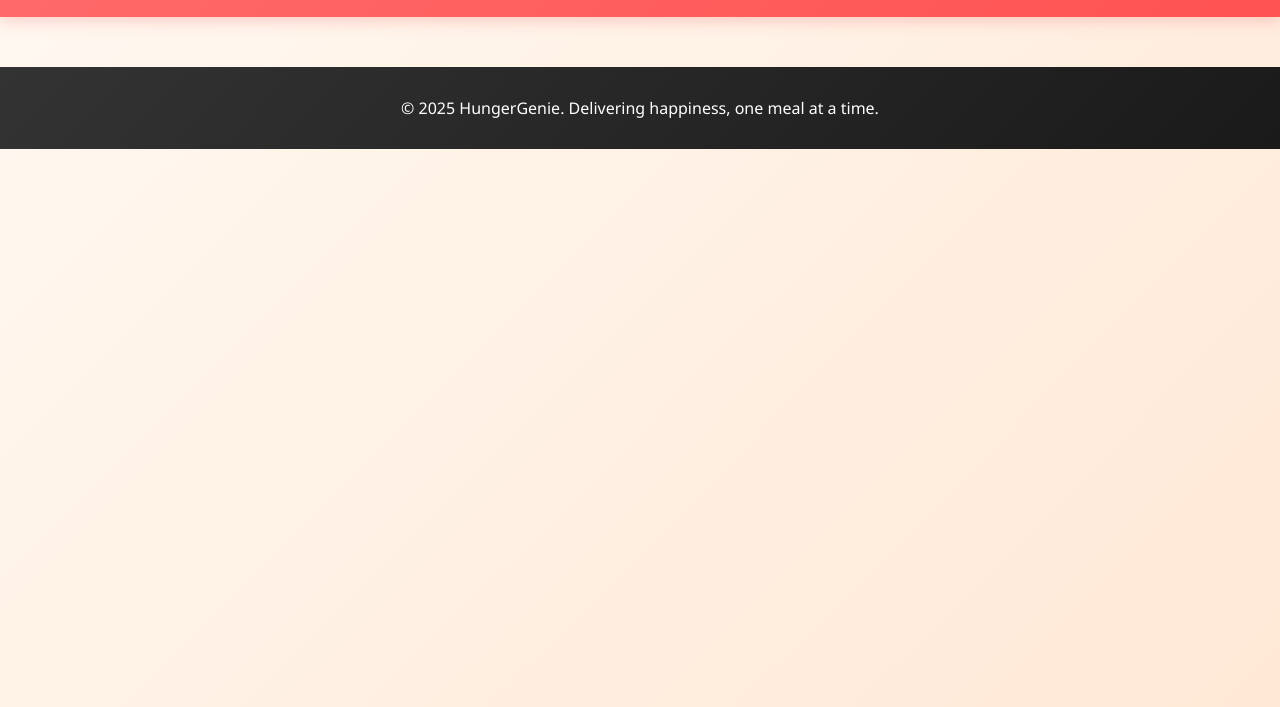
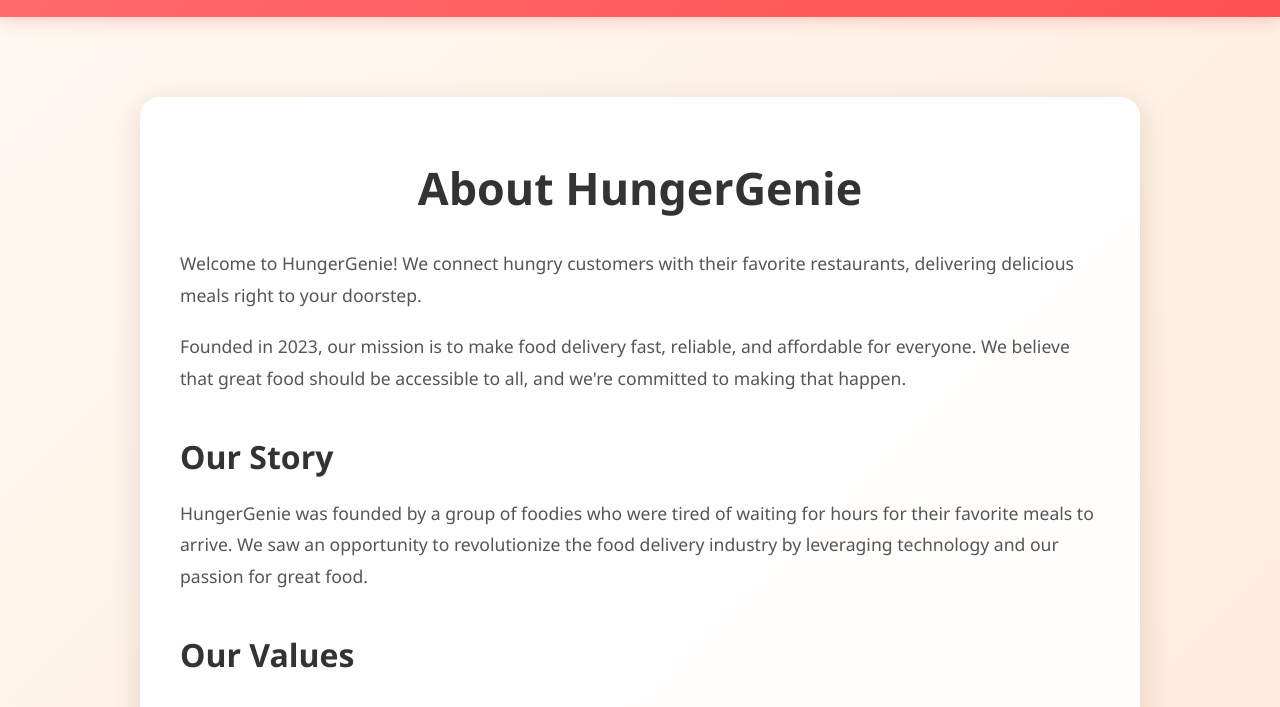
Before and after one commit to anantjaiswal9140-code/HungerGenie, a plain HTML site: page about.html in a window 1280 px wide. Shown: the part 93-800 px from the top of the page. Drawn offline with Linux system fonts and the light colour scheme.

Commit message:
pages working

```diff
--- a/about.html
+++ b/about.html
@@ -57,10 +57,5 @@
             </div>
         </section>
 
-    <footer>
-        <div class="container">
-            <p>&copy; 2025 HungerGenie. Delivering happiness, one meal at a time.</p>
-        </div>
-    </footer>
 </body>
 </html>
--- a/style.css
+++ b/style.css
@@ -70,9 +70,11 @@
 }
 
 .page {
-    display: none !important;
     padding: 80px 0;
-    min-height: 80vh;
+    min-height: 100vh;
+    display: flex;
+    align-items: center;
+    justify-content: center;
 }
 
 .page:target {
```
Also changed, not shown: contact.html (+0 -5 lines), restaurants.html (+1 -4 lines).
